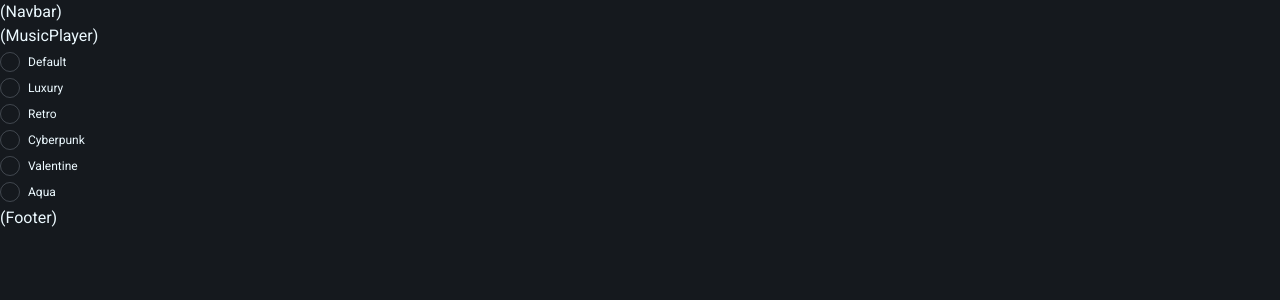
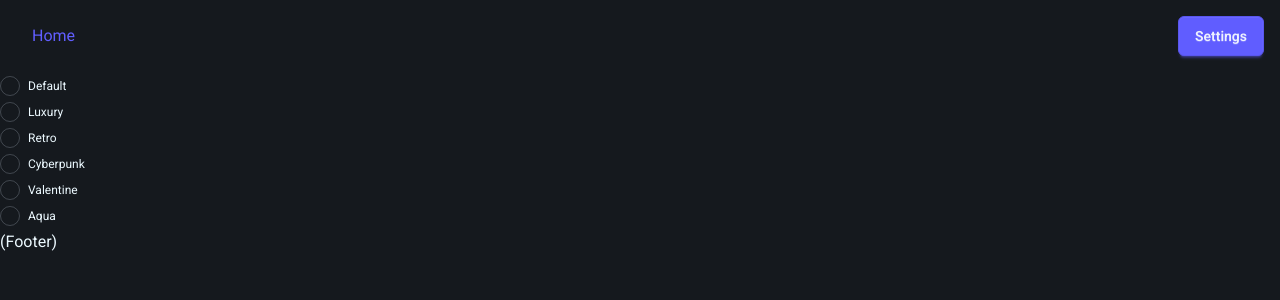
Before and after one commit to elixer-prince/elixer-focus, a React (Vite) app in the folder react-frontend/: page /settings in a window 1280 px wide. Shown: the top 300 px of the page. Built offline with nearby package versions, Linux system fonts and the light colour scheme.

Commit message:
refactor(app): use the navbar component instead of navbar placeholder

```diff
--- a/react-frontend/src/components/layouts/AppLayout.tsx
+++ b/react-frontend/src/components/layouts/AppLayout.tsx
@@ -1,4 +1,5 @@
 import type { ReactNode } from "react";
+import Navbar from "../Navbar/Navbar";
 
 interface AppLayoutProps {
     children: ReactNode;
@@ -7,10 +8,7 @@ interface AppLayoutProps {
 const AppLayout = ({ children }: AppLayoutProps) => {
     return (
         <>
-            <div>
-                (Navbar)
-                <div>(MusicPlayer)</div>
-            </div>
+            <Navbar />
 
             <main>{children}</main>
 
```
